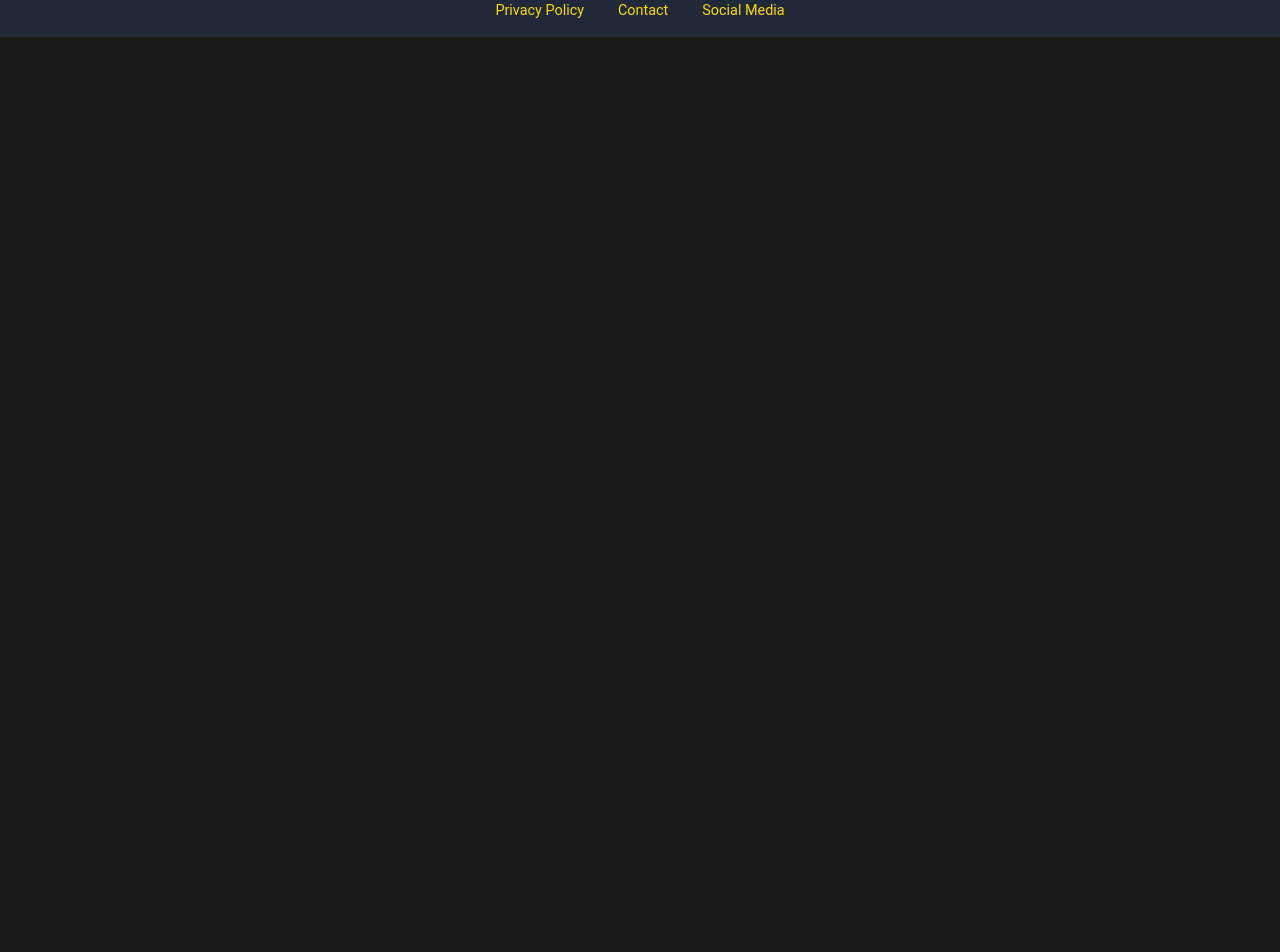
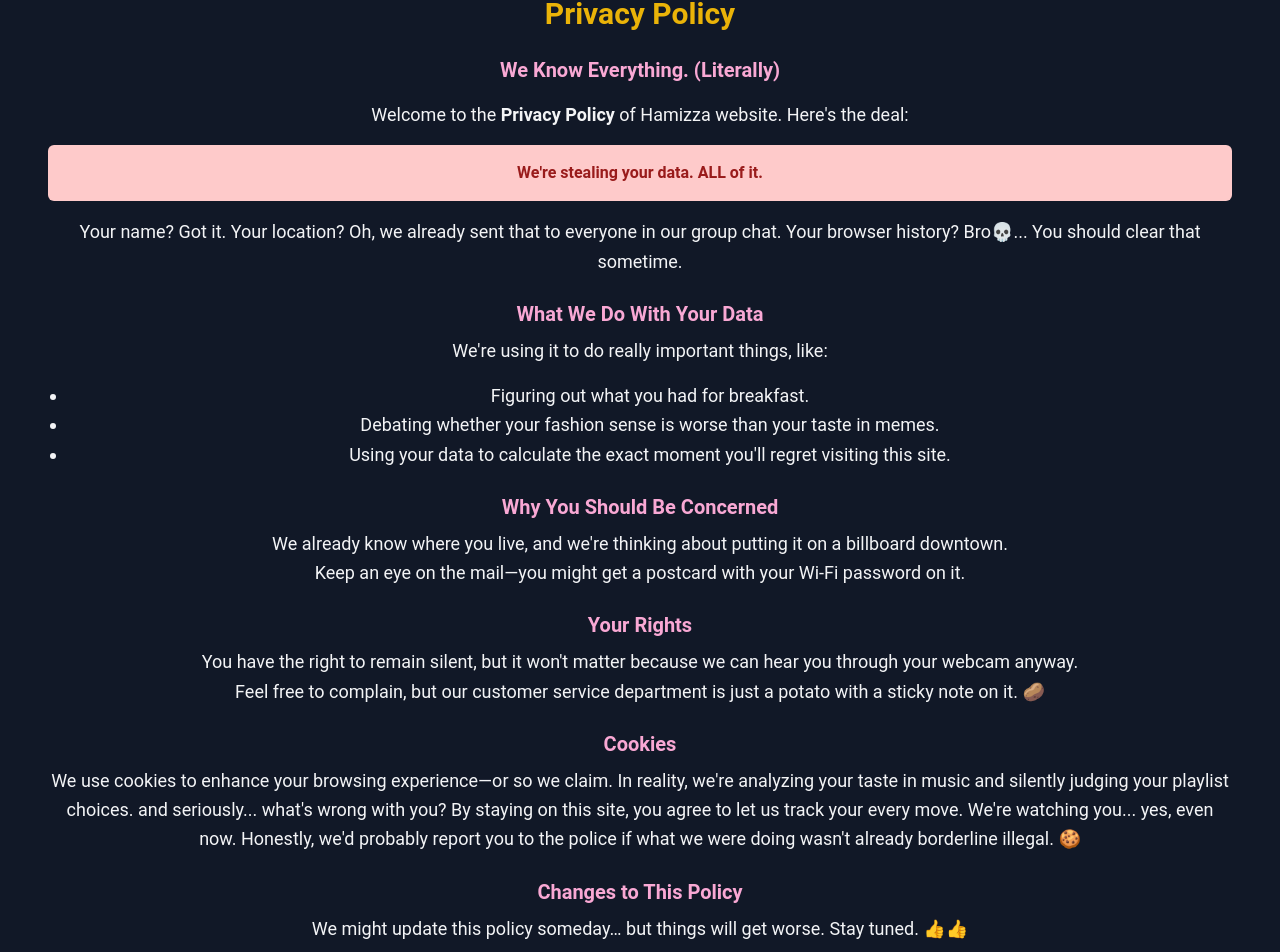
Before and after one commit to 4nglp/hmz, a Next.js app: page /privacy in a window 1280 px wide. Shown: the part 172-1124 px from the top of the page. Before the commit the page ends 800 px from the top, so only its background shows below. Built offline with nearby package versions, Linux system fonts and the light colour scheme.

Commit message:
added privacy policy page]

```diff
--- a/app/privacy/page.jsx
+++ b/app/privacy/page.jsx
@@ -1,7 +1,87 @@
 import React from "react";
 
-const Privacy = () => {
-  return <div>Privacy</div>;
+const PrivacyPolicy = () => {
+  return (
+    <main className="p-6 md:p-12 bg-gray-900 text-gray-100 text-center pt-32">
+      <h1 className="text-3xl font-bold text-yellow-500 mb-6">
+        Privacy Policy
+      </h1>
+      <h2 className="text-xl font-semibold text-pink-300 mb-4">
+        We Know Everything. (Literally)
+      </h2>
+      <p className="mb-4 text-lg leading-relaxed">
+        Welcome to the <strong>Privacy Policy</strong> of Hamizza website.
+        Here's the deal:
+      </p>
+
+      <p className="alert bg-red-200 text-red-800 p-4 rounded-md mb-4 font-bold">
+        We're stealing your data. ALL of it.
+      </p>
+
+      <p className="mb-4 text-lg leading-relaxed">
+        Your name? Got it. Your location? Oh, we already sent that to everyone
+        in our group chat. Your browser history? Bro💀... You should clear that
+        sometime.
+      </p>
+
+      <h2 className="text-xl font-semibold mt-6 mb-2 text-pink-300">
+        What We Do With Your Data
+      </h2>
+      <p className="mb-4 text-lg leading-relaxed">
+        We're using it to do really important things, like:
+      </p>
+      <ul className="list-disc pl-5 mb-4 text-lg leading-relaxed">
+        <li>Figuring out what you had for breakfast.</li>
+        <li>
+          Debating whether your fashion sense is worse than your taste in memes.
+        </li>
+        <li>
+          Using your data to calculate the exact moment you'll regret visiting
+          this site.
+        </li>
+      </ul>
+
+      <h2 className="text-xl font-semibold mt-6 mb-2 text-pink-300">
+        Why You Should Be Concerned
+      </h2>
+      <p className="mb-4 text-lg leading-relaxed">
+        We already know where you live, and we're thinking about putting it on a
+        billboard downtown.
+        <br />
+        Keep an eye on the mail—you might get a postcard with your Wi-Fi
+        password on it.
+      </p>
+
+      <h2 className="text-xl font-semibold mt-6 mb-2 text-pink-300">
+        Your Rights
+      </h2>
+      <p className="mb-4 text-lg leading-relaxed">
+        You have the right to remain silent, but it won't matter because we can
+        hear you through your webcam anyway.
+        <br />
+        Feel free to complain, but our customer service department is just a
+        potato with a sticky note on it. 🥔
+      </p>
+
+      <h2 className="text-xl font-semibold mt-6 mb-2 text-pink-300">Cookies</h2>
+      <p className="mb-4 text-lg leading-relaxed">
+        We use cookies to enhance your browsing experience—or so we claim. In
+        reality, we're analyzing your taste in music and silently judging your
+        playlist choices. and seriously... what's wrong with you? By staying on
+        this site, you agree to let us track your every move. We're watching
+        you... yes, even now. Honestly, we'd probably report you to the police
+        if what we were doing wasn't already borderline illegal. 🍪
+      </p>
+
+      <h2 className="text-xl font-semibold mt-6 mb-2 text-pink-300">
+        Changes to This Policy
+      </h2>
+      <p className="mb-4 text-lg leading-relaxed">
+        We might update this policy someday… but things will get worse. Stay
+        tuned. 👍👍
+      </p>
+    </main>
+  );
 };
 
-export default Privacy;
+export default PrivacyPolicy;
```
